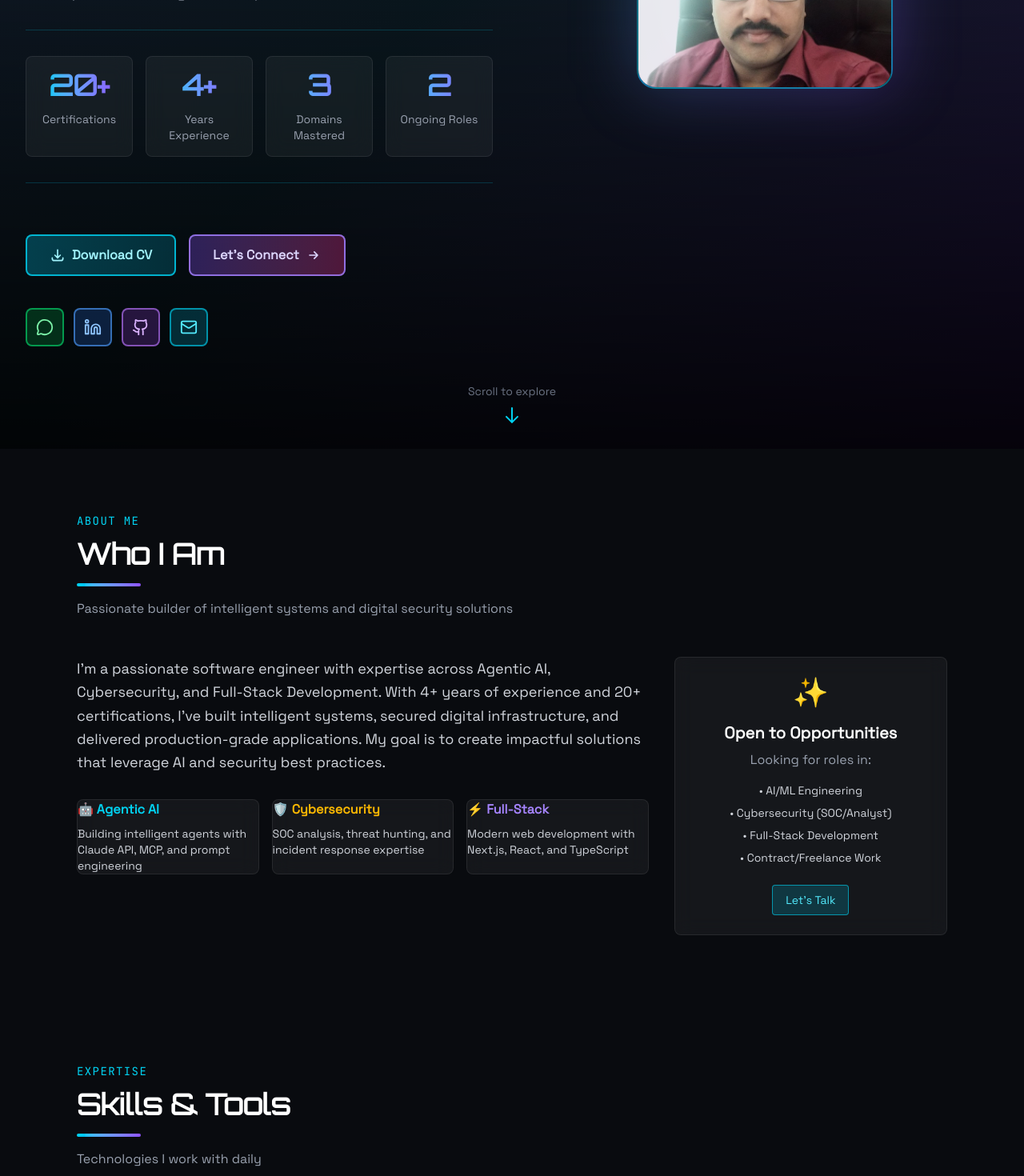
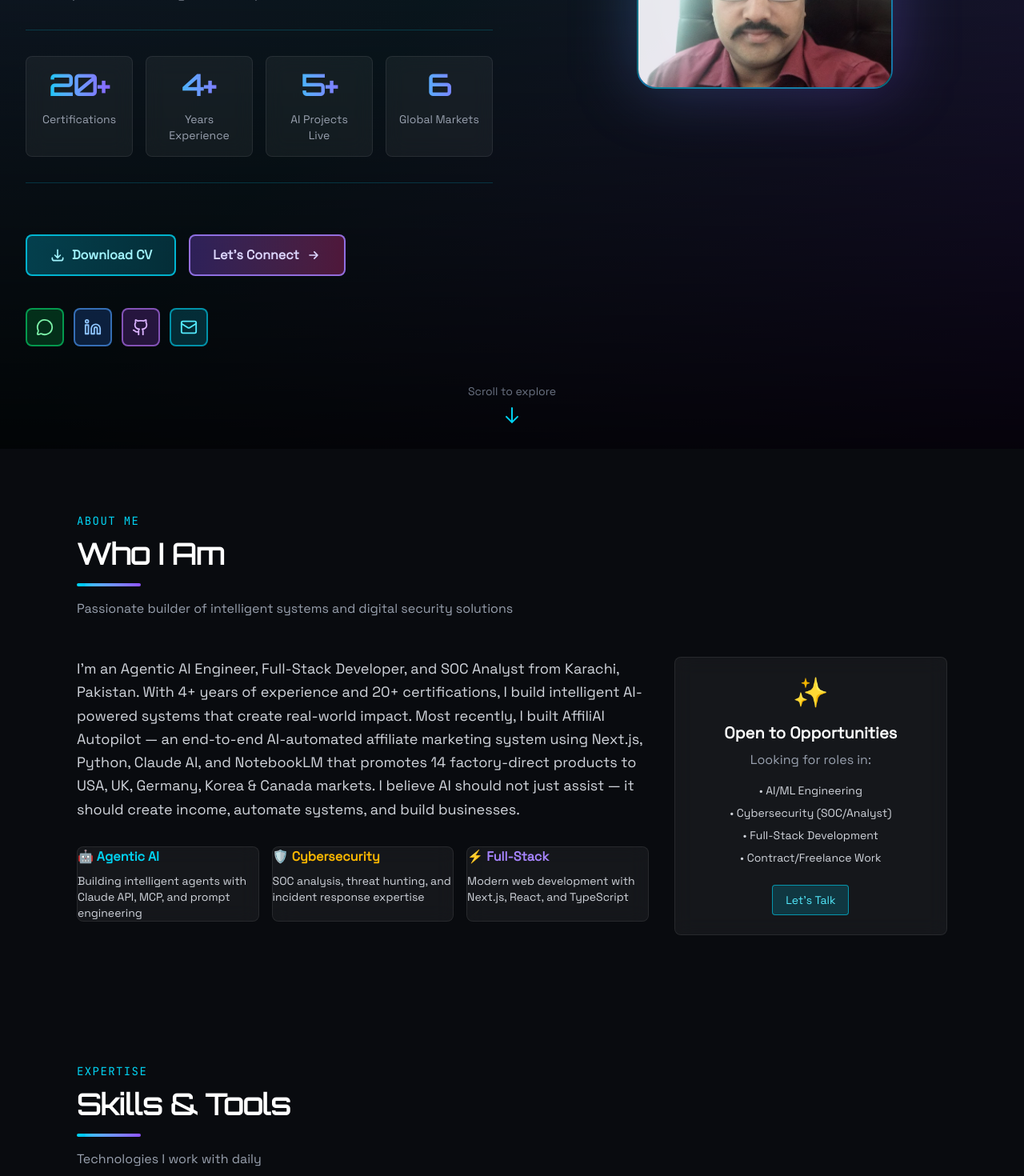
Before and after one commit to hafiznaveedchuhan-ctrl/MY-PROFILE, a Next.js app: page / in a window 1280 px wide. Shown: the part 740-2210 px from the top of the page at 80% size. Built offline with nearby package versions, Linux system fonts and the light colour scheme.

Commit message:
Add AffiliAI Autopilot as featured project + update bio and stats

```diff
--- a/src/data/experience.ts
+++ b/src/data/experience.ts
@@ -1,6 +1,16 @@
 import { Experience } from '@/types';
 
 export const experience: Experience[] = [
+  {
+    id: 'affiliai-autopilot',
+    title: 'Founder & AI Engineer — AffiliAI Autopilot',
+    company: 'Self-Founded | aliexpress-toppicks.vercel.app',
+    duration: 'May 2026 – Present',
+    description:
+      'Built a fully automated AI-powered affiliate marketing system from scratch. Used Agentic AI tools (Claude AI, NotebookLM, Python) to research products, generate video content, automate SEO blog posts, and manage multi-platform distribution across YouTube, Pinterest, TikTok, LinkedIn, and Reddit. System targets USA, UK, Germany, Korea, and Canada markets with 14 factory-direct products generating passive income through AliExpress affiliate commissions.',
+    skills: ['Next.js', 'Python', 'Claude AI', 'NotebookLM', 'Vercel', 'GitHub Actions', 'SEO', 'Affiliate Marketing'],
+    isCurrent: true,
+  },
   {
     id: 'piaic-ai-engineer',
     title: 'Agentic AI Engineer',
--- a/src/data/profile.ts
+++ b/src/data/profile.ts
@@ -4,7 +4,7 @@ export const profile: Profile = {
   name: 'Hafiz Naveed Uddin',
   title: 'Agentic AI Developer | SOC Analyst | Full-Stack Developer',
   tagline: 'Building Intelligent Systems. Defending Digital Frontiers.',
-  bio: "I'm a passionate software engineer with expertise across Agentic AI, Cybersecurity, and Full-Stack Development. With 4+ years of experience and 20+ certifications, I've built intelligent systems, secured digital infrastructure, and delivered production-grade applications. My goal is to create impactful solutions that leverage AI and security best practices.",
+  bio: "I'm an Agentic AI Engineer, Full-Stack Developer, and SOC Analyst from Karachi, Pakistan. With 4+ years of experience and 20+ certifications, I build intelligent AI-powered systems that create real-world impact. Most recently, I built AffiliAI Autopilot — an end-to-end AI-automated affiliate marketing system using Next.js, Python, Claude AI, and NotebookLM that promotes 14 factory-direct products to USA, UK, Germany, Korea & Canada markets. I believe AI should not just assist — it should create income, automate systems, and build businesses.",
   email: 'hafiznaveedchuhan@gmail.com',
   phone: '0300-2385209',
   whatsapp: '+923002385209',
@@ -15,7 +15,7 @@ export const profile: Profile = {
   stats: [
     { label: 'Certifications', value: '20+' },
     { label: 'Years Experience', value: '4+' },
-    { label: 'Domains Mastered', value: '3' },
-    { label: 'Ongoing Roles', value: '2' },
+    { label: 'AI Projects Live', value: '5+' },
+    { label: 'Global Markets', value: '6' },
   ],
 };
```
